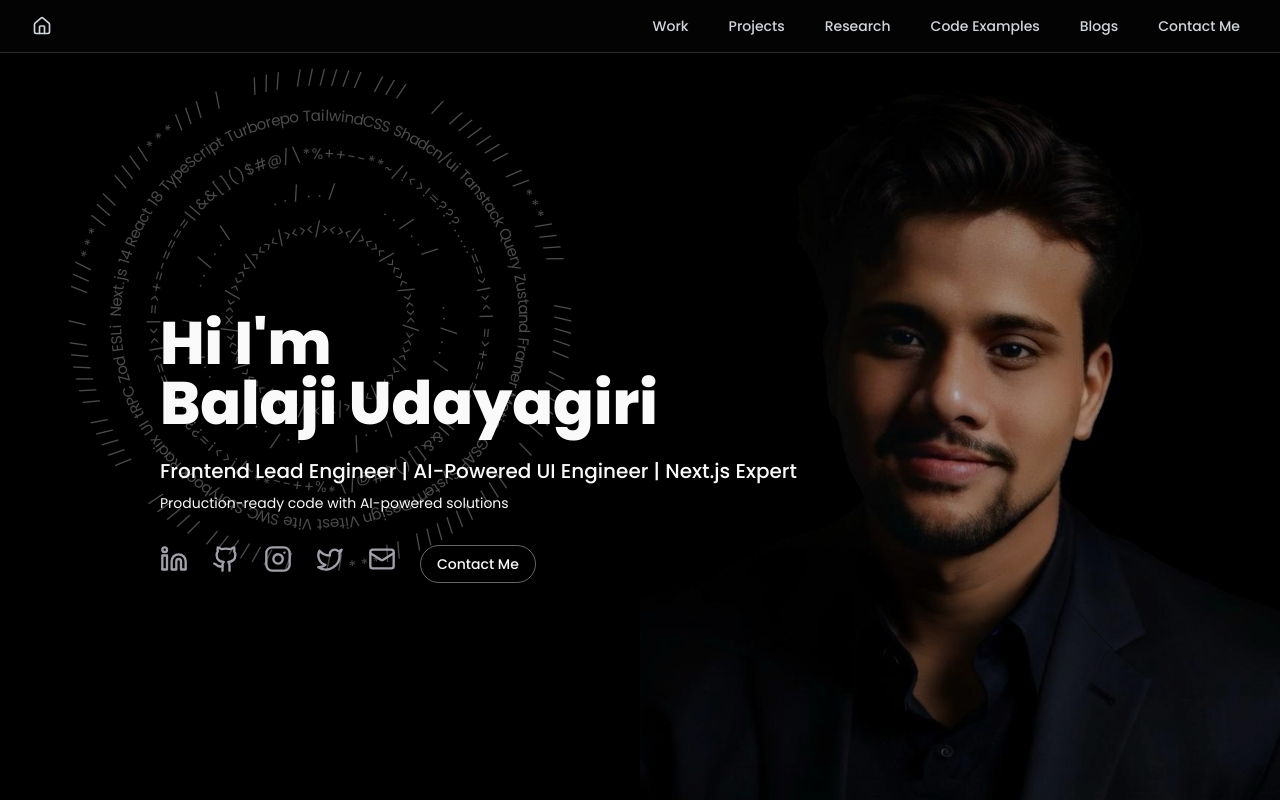
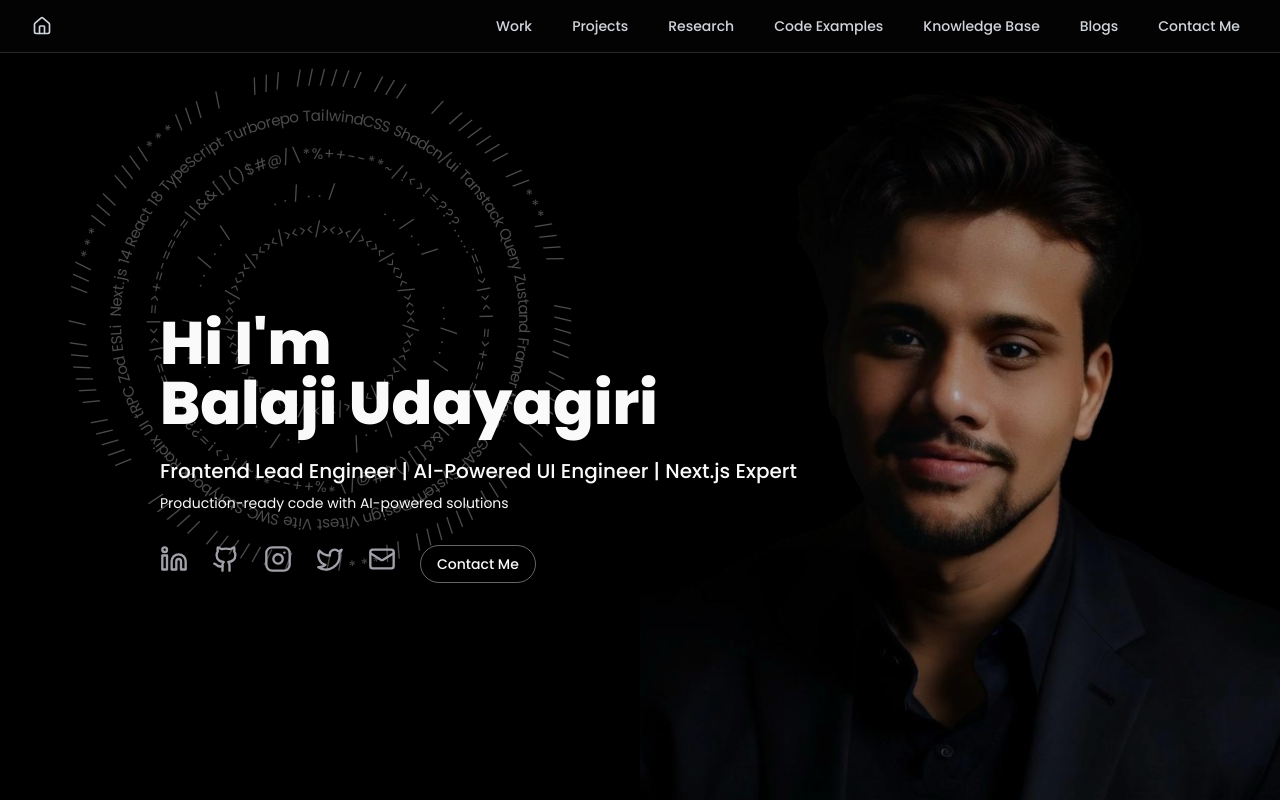
Before and after one commit to balajiudayagiri/fantastic-couscous, a Next.js app: page / in a window 1280 px wide. Shown: the top 800 px of the page. Built offline with nearby package versions, Linux system fonts and the light colour scheme.

Commit message:
updated new study notes route in header

```diff
--- a/src/_customComponents/_app/Header.tsx
+++ b/src/_customComponents/_app/Header.tsx
@@ -95,6 +95,15 @@ function Header() {
                   <span className="absolute inset-x-0 bottom-0 h-0.5 bg-white transform scale-x-0 group-hover:scale-x-100 transition-transform origin-left" />
                 </Link>
               </li>
+              <li title="Knowledge Base">
+                <Link
+                  aria-label="Navigate to Knowledge Base section"
+                  href="/study-notes"
+                  className="text-gray-300 hover:text-white transition-colors duration-200 px-2 py-1 relative group">
+                  Knowledge Base
+                  <span className="absolute inset-x-0 bottom-0 h-0.5 bg-white transform scale-x-0 group-hover:scale-x-100 transition-transform origin-left" />
+                </Link>
+              </li>
               <li title="Blogs">
                 <Link
                   aria-label="Navigate to Blogs section"
@@ -183,6 +192,17 @@ function Header() {
                           <span className="absolute inset-x-0 bottom-0 h-0.5 bg-white transform scale-x-0 group-hover:scale-x-100 transition-transform origin-left" />
                         </li>
                       </DrawerClose>
+                    </Link>{" "}
+                    <Link
+                      aria-label="Navigate to Knowledge Base section"
+                      href="/study-notes"
+                      className="text-gray-300 hover:text-white transition-colors duration-200 px-2 py-1 relative group">
+                      <DrawerClose className="block w-full">
+                        <li title="Knowledge Base" className="w-full">
+                          Knowledge Base
+                          <span className="absolute inset-x-0 bottom-0 h-0.5 bg-white transform scale-x-0 group-hover:scale-x-100 transition-transform origin-left" />
+                        </li>
+                      </DrawerClose>
                     </Link>
                     <Link
                       aria-label="Navigate to Blogs section"
```
